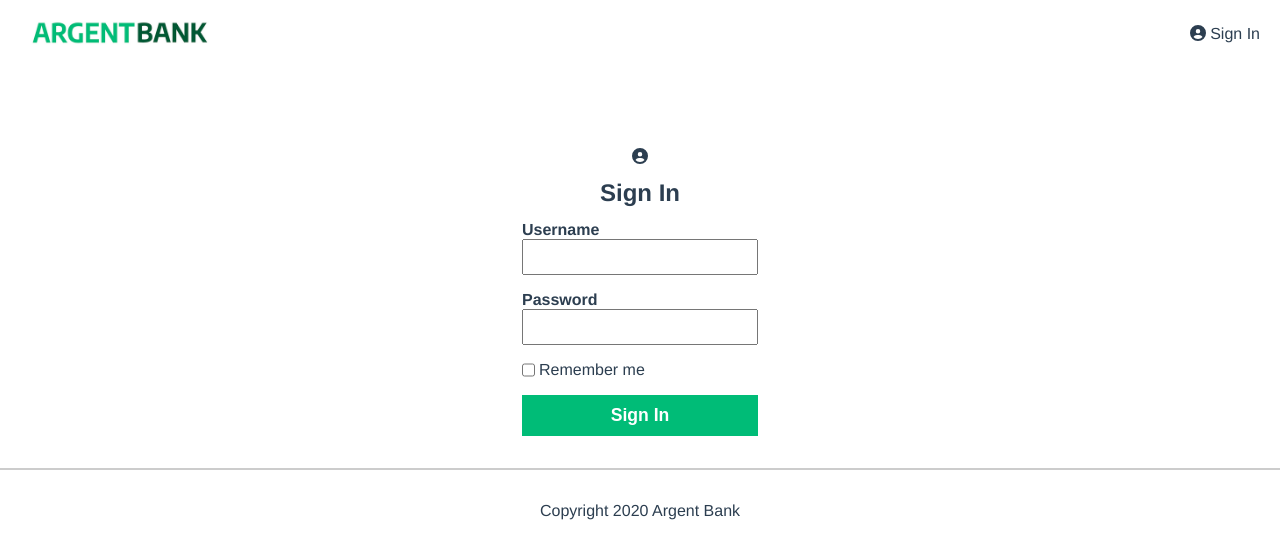
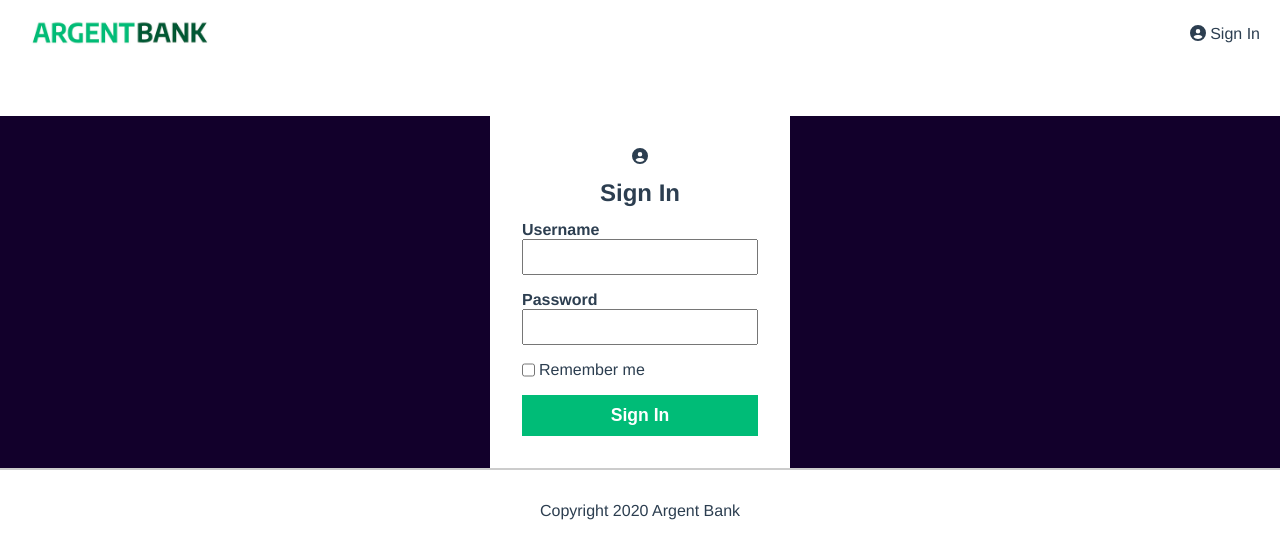
Before and after one commit to Theldwuyn/OCP13-ArgentBank-frontend, a React (Vite) app: page /login in a window 1280 px wide. Shown: the top 558 px of the page. Built offline with nearby package versions, Linux system fonts and the light colour scheme.

Commit message:
style: add missing css rules and classname for main html file (index.html)

```diff
--- a/index.html
+++ b/index.html
@@ -6,7 +6,7 @@
     <title>Argent Bank</title>
   </head>
   <body>
-    <div id="root"></div>
+    <div id="root" class="main-div"></div>
     <script type="module" src="/src/main.jsx"></script>
   </body>
 </html>
--- a/src/index.css
+++ b/src/index.css
@@ -9,6 +9,13 @@
   -moz-osx-font-smoothing: grayscale;
   text-align: center;
   color: #2c3e50;
+}
+
+body {
+  margin: 0;
+  display: flex;
+  flex-direction: column;
+  min-height: 100vh;
 }
 
 h1,
@@ -44,3 +51,17 @@ a {
   width: 1px !important;
   white-space: nowrap !important; /* 3 */
 }
+
+.main-div {
+  display: flex;
+  flex-direction: column;
+  flex: 1;
+}
+
+.main {
+  flex: 1;
+}
+
+.bg-dark {
+  background-color: #12002b;
+}
```
